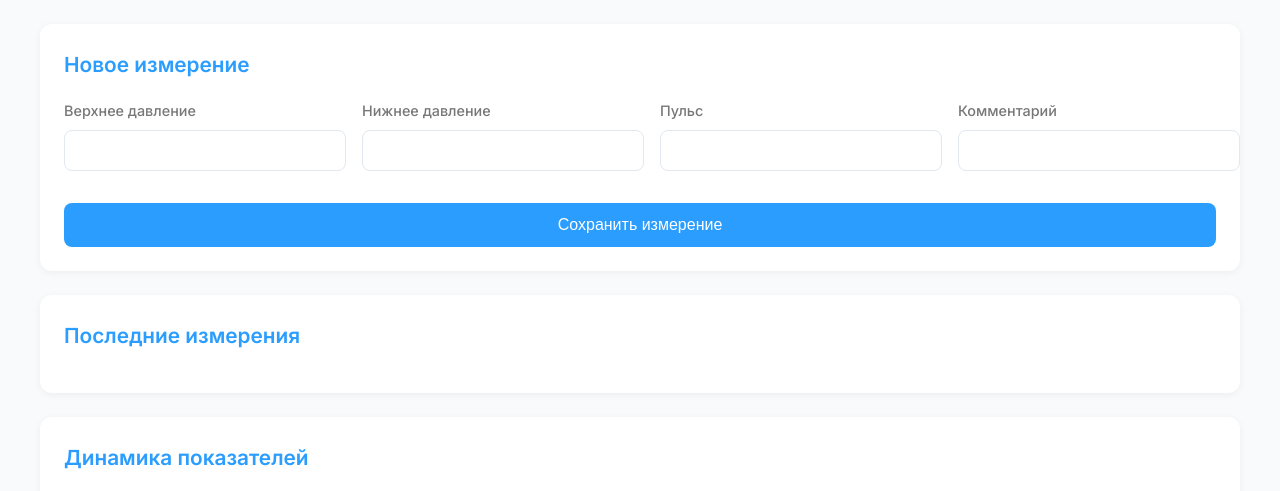
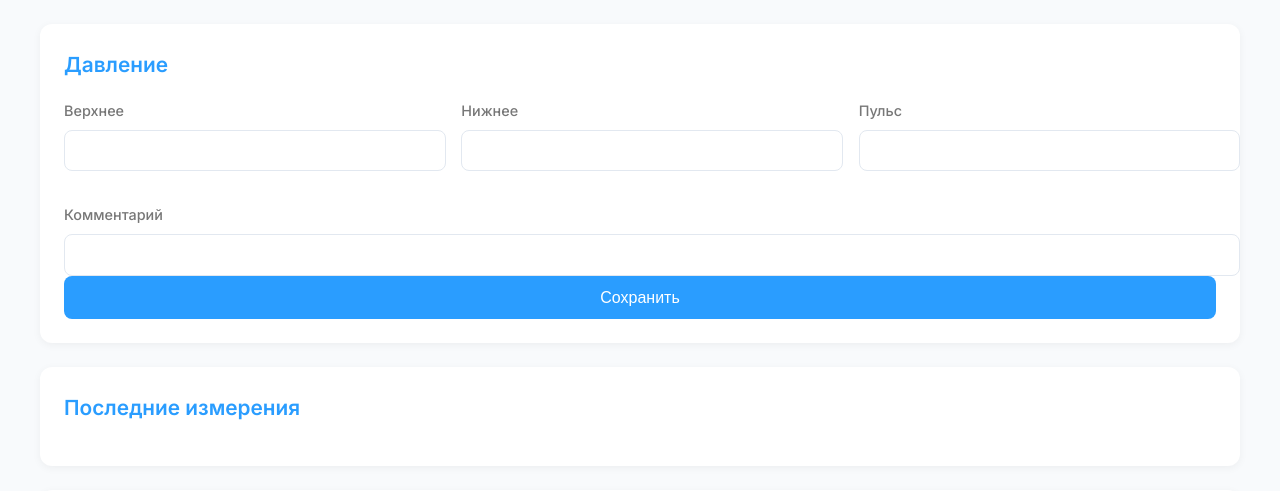
Before and after one commit to artFronix/blood-pressure-tracker, a Flask app: page / in a window 1280 px wide. Shown: the part 62-553 px from the top of the page. Before the commit the page ends 531 px from the top, so only its background shows below. Run offline with Flask 3, Linux system fonts and the light colour scheme; data that the repository does not hold is empty.

Commit message:
visual corrections

```diff
--- a/templates/index.html
+++ b/templates/index.html
@@ -17,27 +17,29 @@
 
     <main>
       <div class="card">
-        <h2>Новое измерение</h2>
+        <h2>Давление</h2>
         <form method="POST" action="{{ url_for('index') }}">
           <div class="form-grid">
                 <div class="form-group">
-              <label class="record-label">Верхнее давление</label>
+                    <label class="record-label">Верхнее</label>
                     <input type="number" name="systolic" class="form-control" required>
                 </div>
                 <div class="form-group">
-              <label class="record-label">Нижнее давление</label>
+                    <label class="record-label">Нижнее</label>
                     <input type="number" name="diastolic" class="form-control" required>
                 </div>
                 <div class="form-group">
                     <label class="record-label">Пульс</label>
                     <input type="number" name="pulse" class="form-control">
                 </div>
+            </div>
+            <div>
                 <div class="form-group">
                     <label class="record-label">Комментарий</label>
                     <input type="text" name="comment" class="form-control">
                 </div>
             </div>
-          <button type="submit" class="btn">Сохранить измерение</button>
+          <button type="submit" class="btn">Сохранить</button>
         </form>
       </div>
 
```
Lines whose indentation alone changed are shown as unchanged.
